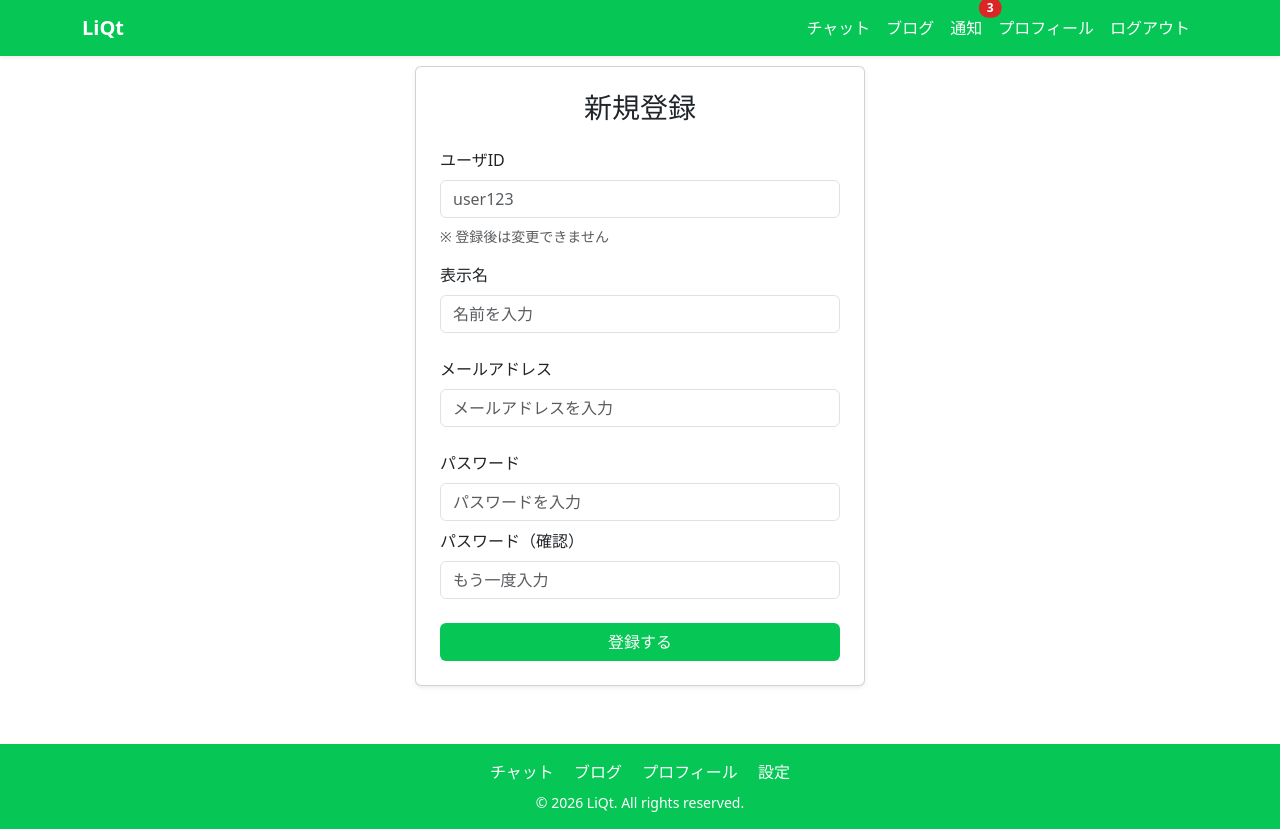
After one commit to tomoakis0113-del/LiQt, a PHP site: page /auth/signup.php in a window 1280 px wide. The commit adds this page. Run offline with PHP 8.4, Linux system fonts and the light colour scheme.

Commit message:
ヘッダなどを追加します

```diff
--- /dev/null
+++ b/auth/signup.php
@@ -0,0 +1,101 @@
+<!DOCTYPE html>
+<html lang="ja">
+<head>
+  <!-- meta -->
+  <meta charset="UTF-8">
+  <meta name="viewport" content="width=device-width, initial-scale=1.0">
+  <meta name="description" content="新規登録">
+  <meta name="keywords" content="LiQt,SNS,コミュニティ,BLOG">
+  <meta name="author" content="乙成,島田,勝原">
+
+  <!-- title -->
+  <title>新規登録</title>
+
+  <!-- Bootstrap -->
+  <link rel="stylesheet" href="../libs/bootstrap-5.3.8-dist/css/bootstrap.min.css">
+  <script src="../libs/bootstrap-5.3.8-dist/js/bootstrap.bundle.min.js"></script>
+
+  <!-- custom -->
+  <link rel="stylesheet" href="../custom/custom-theme.css">
+</head>
+
+<body>
+  <!-- ヘッダー -->
+  <?php require_once __DIR__ . '/../component/header.php'; ?>
+
+  <!-- 本文 -->
+  <main class="container d-flex justify-content-center align-items-center" style="min-height: 80vh;">
+
+    <div class="card shadow-sm p-4" style="width: 100%; max-width: 450px;">
+
+      <h3 class="text-center mb-4">新規登録</h3>
+
+      <!-- エラー表示 -->
+      <div id="errorMsg" class="alert alert-danger d-none">
+        入力内容に不備があります
+      </div>
+
+     <form id="signupForm">
+
+  <!-- 🔸 ユーザー情報 -->
+  <div class="mb-4">
+    <label class="form-label">ユーザID</label>
+    <input type="text" id="userid" class="form-control mb-2" placeholder="user123">
+    <div class="form-text mb-3">※ 登録後は変更できません</div>
+
+    <label class="form-label">表示名</label>
+    <input type="text" id="name" class="form-control" placeholder="名前を入力">
+  </div>
+
+  <!-- 🔸 メール -->
+  <div class="mb-4">
+    <label class="form-label">メールアドレス</label>
+    <input type="email" id="email" class="form-control" placeholder="メールアドレスを入力">
+  </div>
+
+  <!-- 🔸 パスワード -->
+  <div class="mb-4">
+    <label class="form-label">パスワード</label>
+    <input type="password" id="password" class="form-control mb-2" placeholder="パスワードを入力">
+
+    <label class="form-label">パスワード（確認）</label>
+    <input type="password" id="confirm" class="form-control" placeholder="もう一度入力">
+  </div>
+
+  <!-- ボタン -->
+  <button type="submit" class="btn w-100 text-white" style="background-color: #06C755;">
+    登録する
+  </button>
+
+</form>
+
+    </div>
+
+  </main>
+
+  <!-- フッター -->
+  <?php require_once __DIR__ . '/../component/footer.php'; ?>
+
+  <!-- 🔹 モックJS -->
+  <script>
+    document.getElementById("signupForm").addEventListener("submit", function(e) {
+      e.preventDefault();
+
+      const user = document.getElementById("userid").value;
+      const name = document.getElementById("name").value;
+      const email = document.getElementById("email").value;
+      const pass = document.getElementById("password").value;
+      const confirm = document.getElementById("confirm").value;
+
+      // 簡易チェック
+      if (!user || !name || !email || !pass || pass !== confirm) {
+        document.getElementById("errorMsg").classList.remove("d-none");
+      } else {
+        // 成功 → メール認証ページへ
+        window.location.href = "verify-email.php";
+      }
+    });
+  </script>
+
+</body>
+</html>
--- a/component/footer.php
+++ b/component/footer.php
@@ -1,3 +1,16 @@
-<footer>
-    <p>&copy; 2024 LiQt. All rights reserved.</p>
+<footer class="mt-5">
+  <div class="text-white text-center py-3 shadow-sm" style="background-color: #06C755;">
+
+    <!-- メニュー -->
+    <div class="mb-2">
+      <a href="#" class="text-white text-decoration-none me-3">チャット</a>
+      <a href="#" class="text-white text-decoration-none me-3">ブログ</a>
+      <a href="profile.php" class="text-white text-decoration-none me-3">プロフィール</a>
+      <a href="#" class="text-white text-decoration-none">設定</a>
+    </div>
+
+    <!-- コピーライト -->
+    <p class="mb-0 small">&copy; 2026 LiQt. All rights reserved.</p>
+
+  </div>
 </footer>
--- a/component/header.php
+++ b/component/header.php
@@ -1,3 +1,53 @@
 <header>
+  <nav class="navbar navbar-expand-lg navbar-dark shadow-sm" style="background-color: #06C755;">
+    <div class="container">
 
+      <!-- ロゴ -->
+      <a class="navbar-brand fw-bold" href="dashboard.php">LiQt</a>
+
+      <!-- ハンバーガー -->
+      <button class="navbar-toggler" type="button" data-bs-toggle="collapse" data-bs-target="#navbarNav">
+        <span class="navbar-toggler-icon"></span>
+      </button>
+
+      <!-- メニュー -->
+      <div class="collapse navbar-collapse" id="navbarNav">
+        <ul class="navbar-nav ms-auto align-items-center">
+
+          <!-- チャット -->
+          <li class="nav-item">
+            <a class="nav-link text-white" href="#">チャット</a>
+          </li>
+
+          <!-- ブログ -->
+          <li class="nav-item">
+            <a class="nav-link text-white" href="#">ブログ</a>
+          </li>
+
+          <!-- 通知 -->
+          <li class="nav-item position-relative">
+            <a class="nav-link text-white" href="#">
+              通知
+              <!-- バッジ -->
+              <span class="position-absolute top-0 start-100 translate-middle badge rounded-pill bg-danger">
+                3
+              </span>
+            </a>
+          </li>
+
+          <!-- プロフィール -->
+          <li class="nav-item">
+            <a class="nav-link text-white" href="profile.php">プロフィール</a>
+          </li>
+
+          <!-- ログアウト -->
+          <li class="nav-item">
+            <a class="nav-link text-white" href="#">ログアウト</a>
+          </li>
+
+        </ul>
+      </div>
+
+    </div>
+  </nav>
 </header>
```
Also changed, not shown: auth/signin.php (added, +92 -0 lines), auth/verify_email.php (added, +128 -0 lines).
